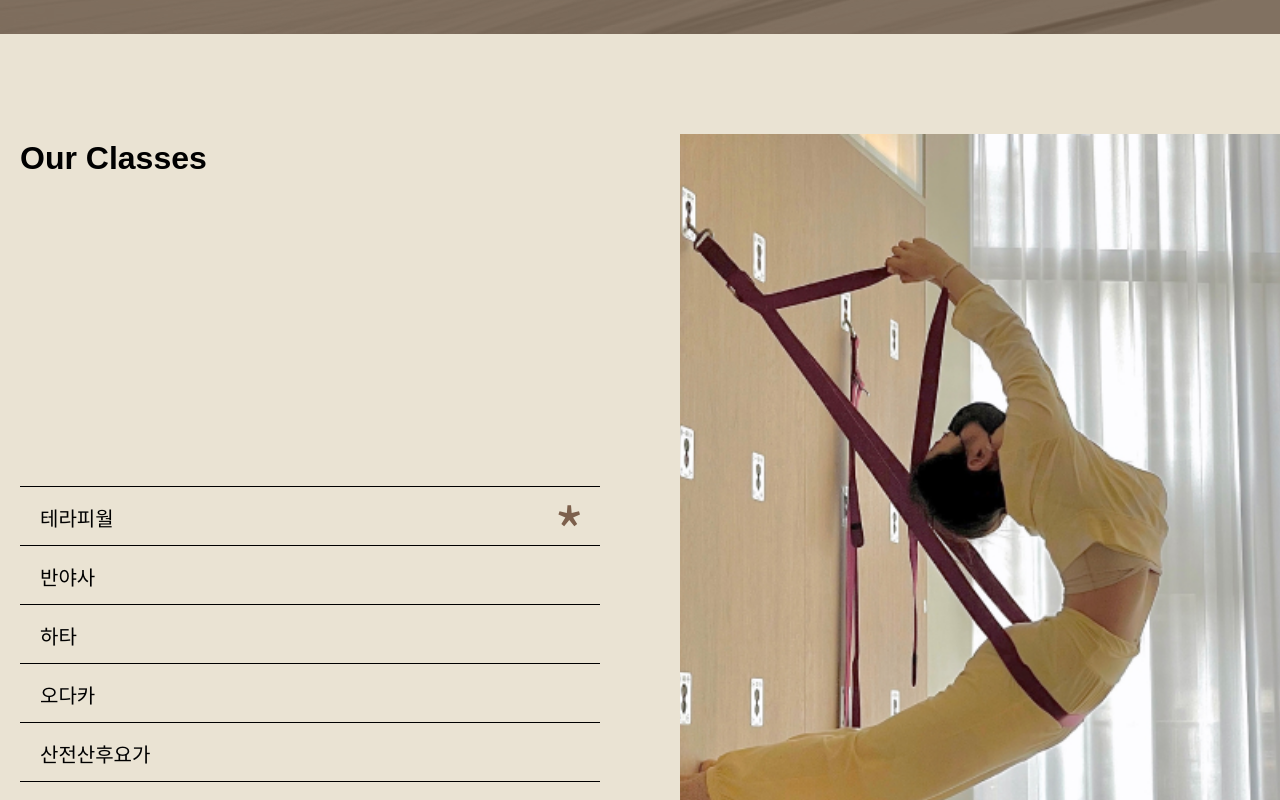
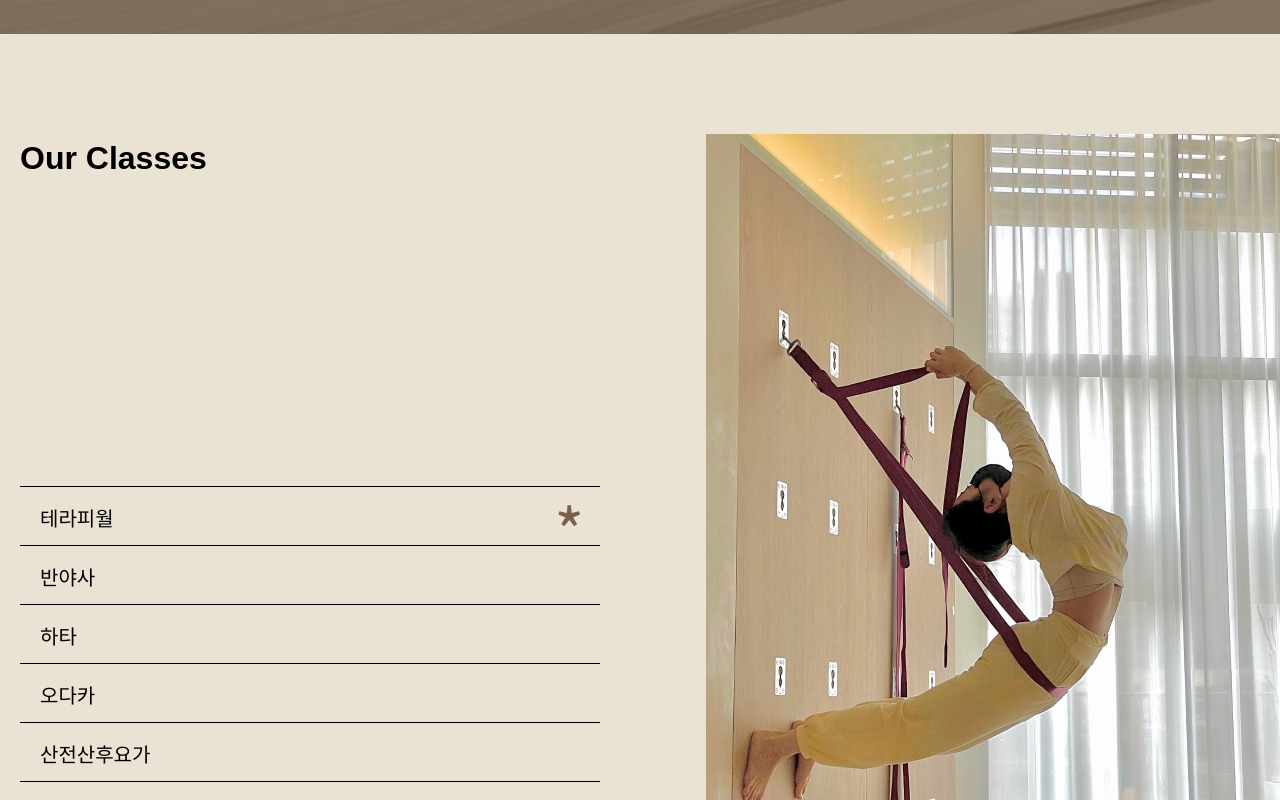
Before and after one commit to yogahrdaya/hrdaya, a Next.js app: page / in a window 1280 px wide. Shown: the part 1240-2040 px from the top of the page. Built offline with nearby package versions, Linux system fonts and the light colour scheme.

Commit message:
mobile - main classes 레이아웃 수정

```diff
--- a/src/app/ui/main/classes.tsx
+++ b/src/app/ui/main/classes.tsx
@@ -26,7 +26,7 @@ export default function Classes() {
         <strong>Our Classes</strong>
       </h2>
 
-      <ul className="flex-wrax flex flex-wrap gap-x-[24px] md:block">
+      <ul className="flex-wrax flex flex-wrap gap-x-[24px] pb-[calc(100vw-29px)] md:block md:pb-0">
         {classesData.map((data, index) => (
           <li
             key={data.name}
@@ -51,31 +51,32 @@ export default function Classes() {
               </button>
             </h3>
 
-            {/* <div
-              className={`absolute right-0 top-0 min-h-[765px] w-[calc(50%-40px)] pb-[calc(65.67%-40px)] transition-opacity duration-[500ms] ${
-                selected === index ? "opacity-100" : "opacity-0"
-              }`}
-            > */}
             <div
-              className={`absolute left-[20px] top-[130px] min-h-[350px] w-[350px] transition-opacity duration-[500ms] md:left-auto md:right-0 md:top-0 md:min-h-[765px] md:w-[calc(50%-40px)] md:pb-[calc(65.67%-40px)] ${
+              className={`absolute left-[50%] top-[130px] h-[calc(100vw-40px)] min-h-[350px] w-[calc(100vw-40px)] translate-x-[-50%] transition-opacity duration-[500ms] md:hidden ${
                 selected === index ? "opacity-100" : "opacity-0"
               }`}
             >
-              <Image
-                src={`${nextConfig.basePath}/main_classes_0${index + 1}.jpg`}
-                fill
-                alt={`흐르다야 요가 ${data.name} 수업`}
-                quality={100}
-                sizes="(max-width: 768px) 100vw, (max-width: 1200px) 100vw, 100vw"
-                className="hidden object-cover md:block"
-              />
               <Image
                 src={`${nextConfig.basePath}/program_0${index + 1}.jpg`}
                 fill
                 alt={`흐르다야 요가 ${data.name} 수업`}
                 quality={100}
                 sizes="(max-width: 768px) 100vw, (max-width: 1200px) 100vw, 100vw"
-                className="object-cover md:block"
+                className="object-cover"
+              />
+            </div>
+            <div
+              className={`absolute hidden h-[765px] max-w-[calc(50%-20px)] transition-opacity duration-[500ms] md:right-0 md:top-0 md:block ${
+                selected === index ? "opacity-100" : "opacity-0"
+              }`}
+            >
+              <Image
+                src={`${nextConfig.basePath}/main_classes_0${index + 1}.jpg`}
+                alt={`흐르다야 요가 ${data.name} 수업`}
+                width={574}
+                height={765}
+                quality={100}
+                className="h-full w-auto object-cover"
               />
             </div>
           </li>
```
